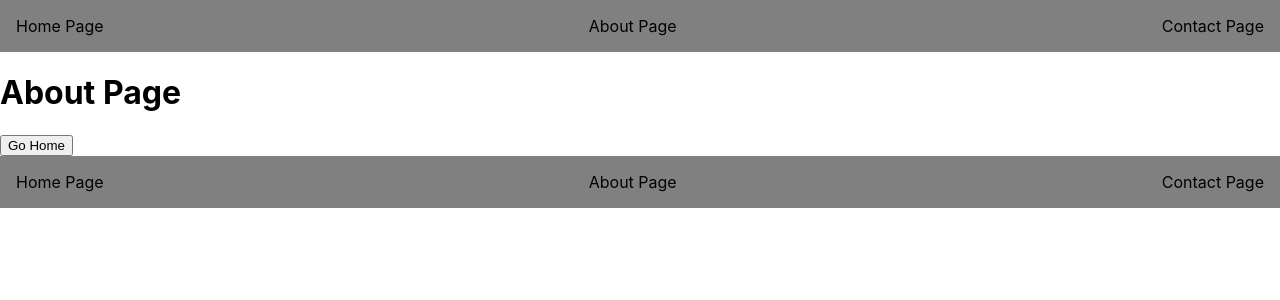
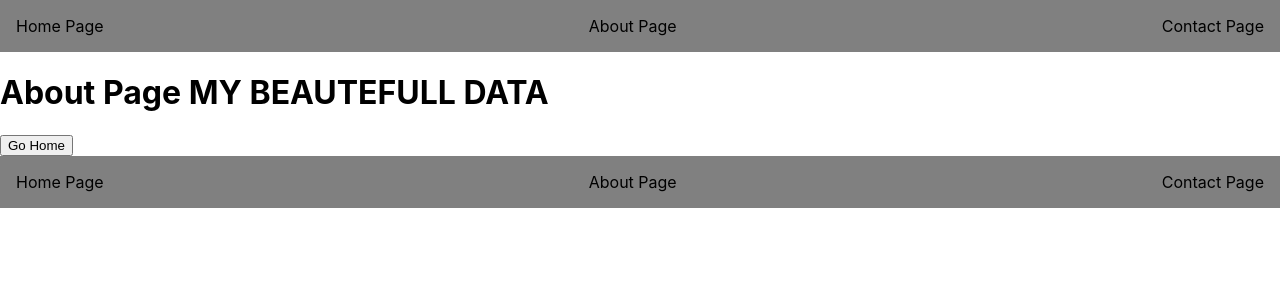
Before and after one commit to mikohan/first-next, a Next.js app: page /about in a window 1280 px wide. Shown: the top 300 px of the page. Built offline with nearby package versions, Linux system fonts and the light colour scheme.

Commit message:
Make about fetch data

```diff
--- a/pages/about/index.js
+++ b/pages/about/index.js
@@ -6,13 +6,13 @@ export default class About extends Component {
     super();
   }
   static async getInitialProps({ req, query }) {
-    await console.log('FETCHING dATA', req);
-    return await { req };
+    await console.log('FETCHING dATA');
+    return await { data: 'MY BEAUTEFULL DATA' };
   }
   render() {
     return (
       <div>
-        <h1>About Page</h1>
+        <h1>About Page {this.props.data}</h1>
         <Link href="/">
           <button>Go Home</button>
         </Link>
```
